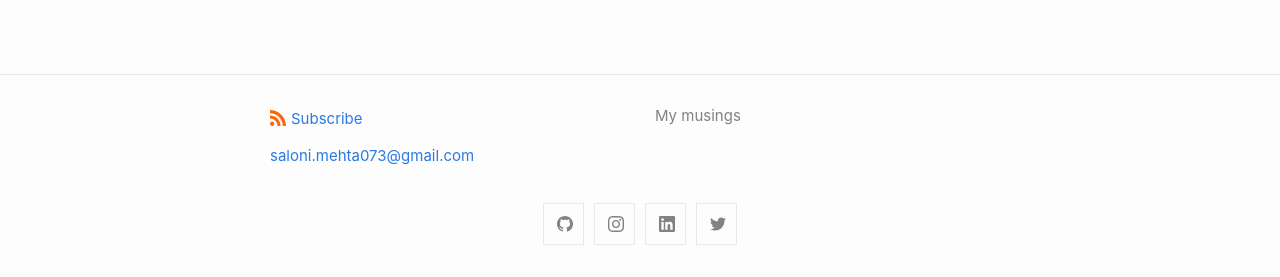
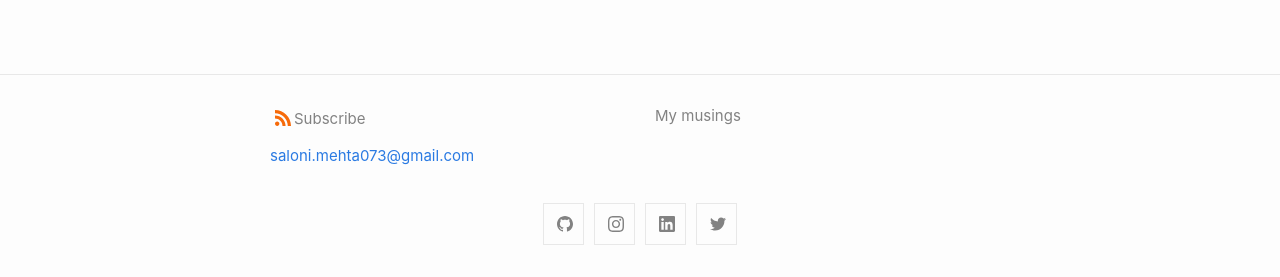
Before and after one commit to salonimehta073/mydoctheme, a Jekyll site: the page built from index.markdown, in a window 1280 px wide. Shown: the part 620-897 px from the top of the page. Built offline with Jekyll 4.4.1, drawn with Linux system fonts in a browser that asks for light colours.

Commit message:
Update footer.html

```diff
--- a/_includes/footer.html
+++ b/_includes/footer.html
@@ -5,8 +5,7 @@
 
     <div class="footer-col-wrapper">
       <div class="footer-col">
-        <p class="feed-subscribe">
-          <a href="{{ 'feed.xml' | relative_url }}">
+
             <svg class="svg-icon orange">
               <use xlink:href="{{ 'assets/minima-social-icons.svg#rss' | relative_url }}"></use>
             </svg><span>Subscribe</span>
```
